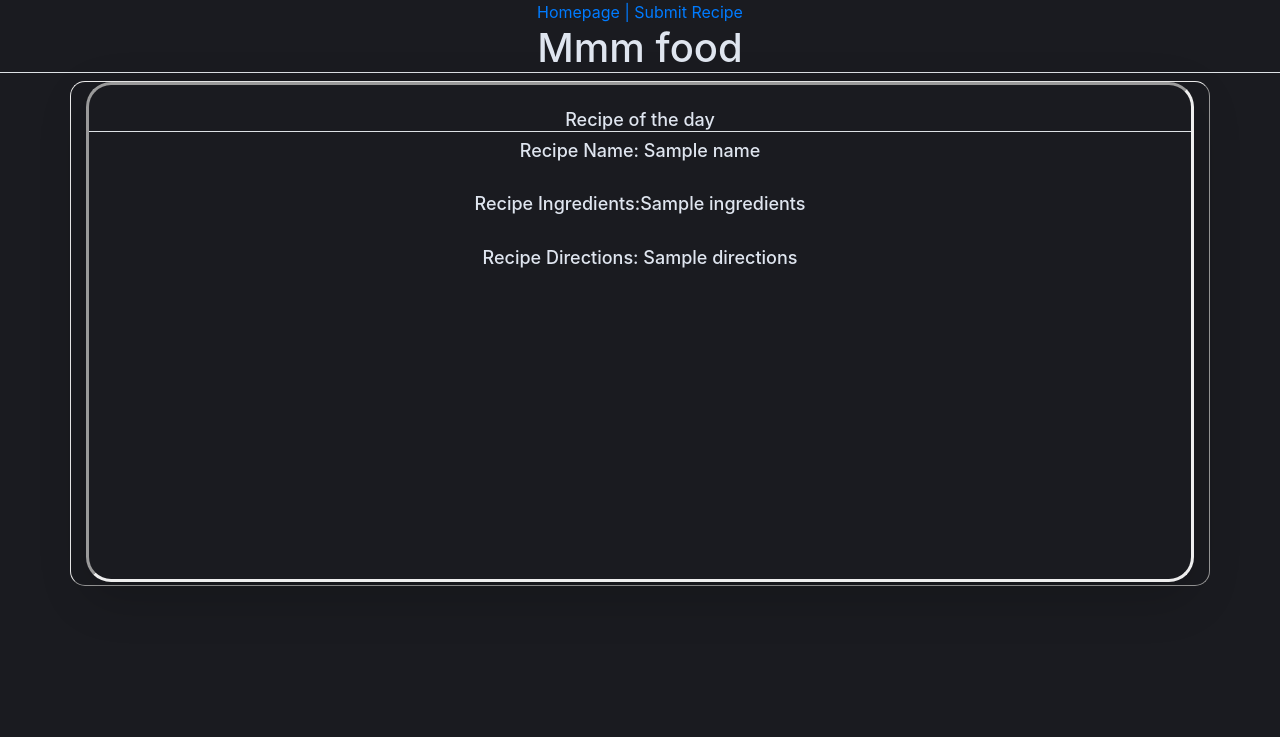
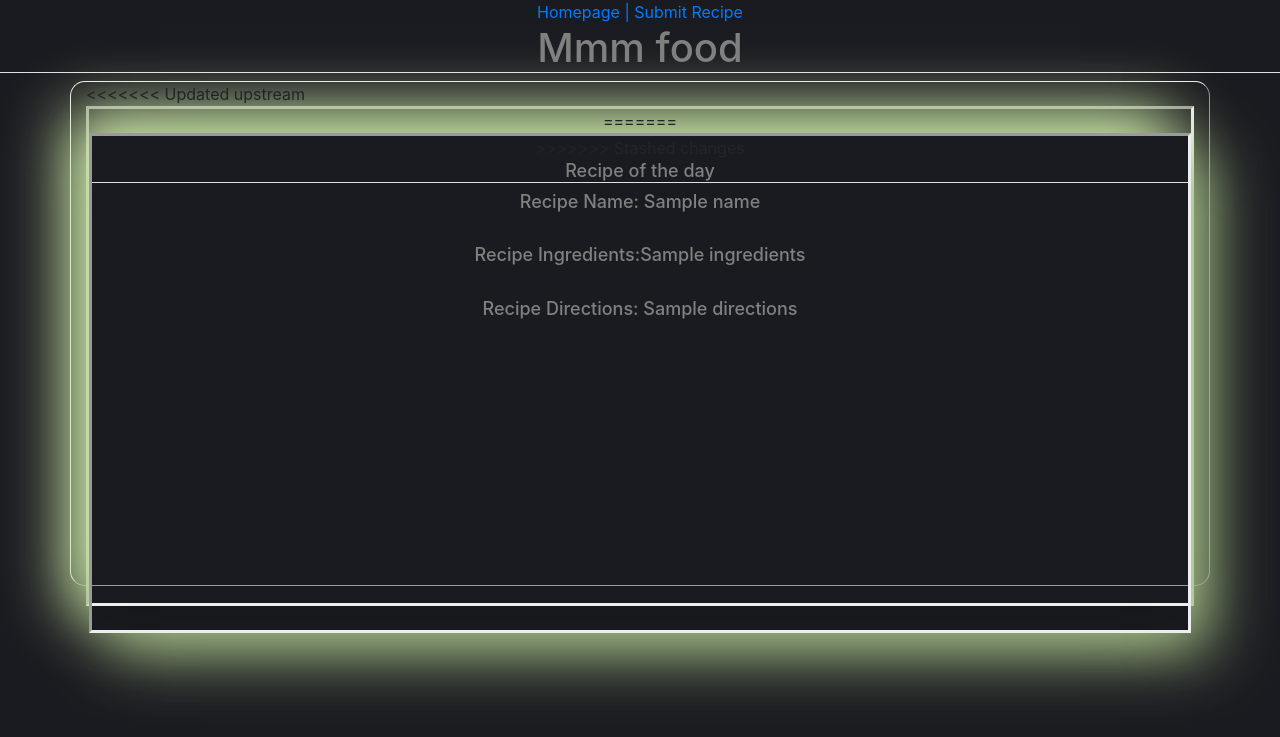
Before and after one commit to gageschmidt/whats_cookin_python, a Django app: template whats_cookin/templates/home.html in a window 1280 px wide. Shown: the top 737 px of the page. Run offline with Django 3.2, Linux system fonts and the light colour scheme; the template is opened without the code that fills it: most values are stand-ins (such as "Sample title", 1, 10 or a date in 2020); parts of the project's set-up code (start-up, migrations or seed data) failed here and were passed over; some libraries are stand-ins or nearby versions.

Commit message:
started messing with overall design. mostly experimenting with different ui designs

```diff
--- a/whats_cookin/static/css/homepage.css
+++ b/whats_cookin/static/css/homepage.css
@@ -8,15 +8,21 @@
     top: 55px;
 }
 h1 {
-    color: #dfe5ef;
+    color: #808080;
 }
 h2 {
-    color: #dfe5ef;
+    color: #808080;
     font-size: 18px;
 }
 #recipe-otd {
+<<<<<<< Updated upstream
     border-radius: 25px;
     border-style: inset;
+=======
+    border-radius: 50px;
+    box-shadow:   20px 20px 60px #a0ba83,
+             -20px -20px 60px #e2ffb9;
+>>>>>>> Stashed changes
     position: center;
     min-width: 1000px;
     height: 500px;
--- a/whats_cookin/templates/home.html
+++ b/whats_cookin/templates/home.html
@@ -9,7 +9,11 @@
 
 {% block content %}
     <div class="container">
+<<<<<<< Updated upstream
         <div class="panel shadow-lg text-center" id="recipe-otd">
+=======
+        <div  id="recipe-otd">
+>>>>>>> Stashed changes
             <br>
             <div>
                 <h2 class="border-bottom">
--- a/whats_cookin/templates/layouts/base.html
+++ b/whats_cookin/templates/layouts/base.html
@@ -12,7 +12,7 @@
   </head>
   <body style="background-color: #1a1b20">
 
-  <div class="text-center underline">
+  <div class="text-center underline muted">
       <nav>
           <a href="/">Homepage |</a>
           <a href="/submit">Submit Recipe </a>
```
Also changed, not shown: whats_cookin/static/css/base.css (+13 -0 lines).
